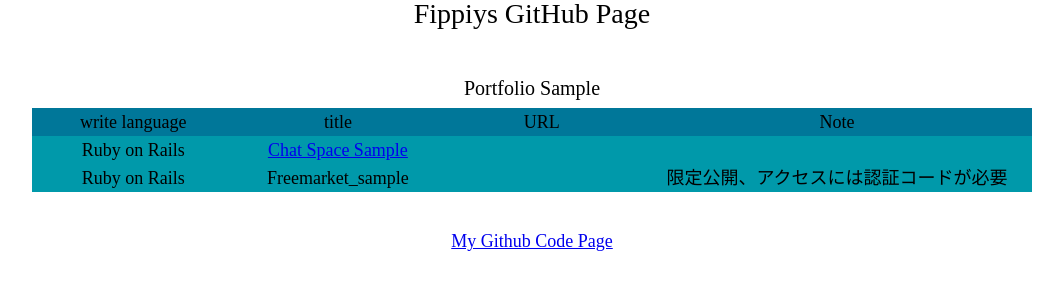
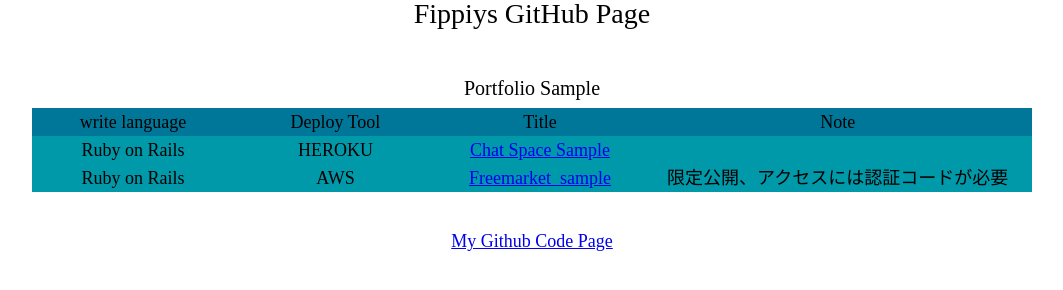
Before and after one commit to Fippiy/fippiy-page, a plain HTML site: page index.html in a window 1280 px wide. Shown: the whole page, without its empty margins (108-1171 px from the left). Drawn offline with Linux system fonts and the light colour scheme.

Commit message:
Riweite index

```diff
--- a/index.html
+++ b/index.html
@@ -18,20 +18,20 @@
         <table class="portfolio-table">
           <tr>
             <th>write language</th>
-            <th>title</th>
-            <th>URL</th>
+            <th>Deploy Tool</th>
+            <th>Title</th>
             <th class="portfolio-table-note">Note</th>
           </tr>
           <tr>
             <td>Ruby on Rails</td>
+            <td>HEROKU</td>
             <td><a href="https://rocky-plains-19345.herokuapp.com/">Chat Space Sample</a></td>
-            <td></td>
             <td class="portfolio-table-note"></td>
           </tr>
           <tr>
             <td>Ruby on Rails</td>
-            <td>Freemarket_sample</td>
-            <td></td>
+            <td>AWS</td>
+            <td><a href="https://fippiy.site/">Freemarket_sample</a></td>
             <td class="portfolio-table-note">限定公開、アクセスには認証コードが必要</td>
           </tr>
         </table>
```
